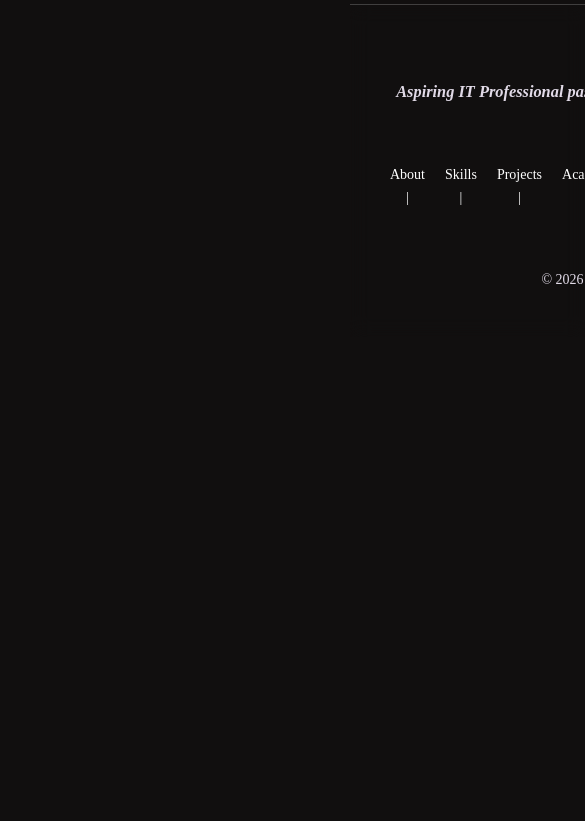
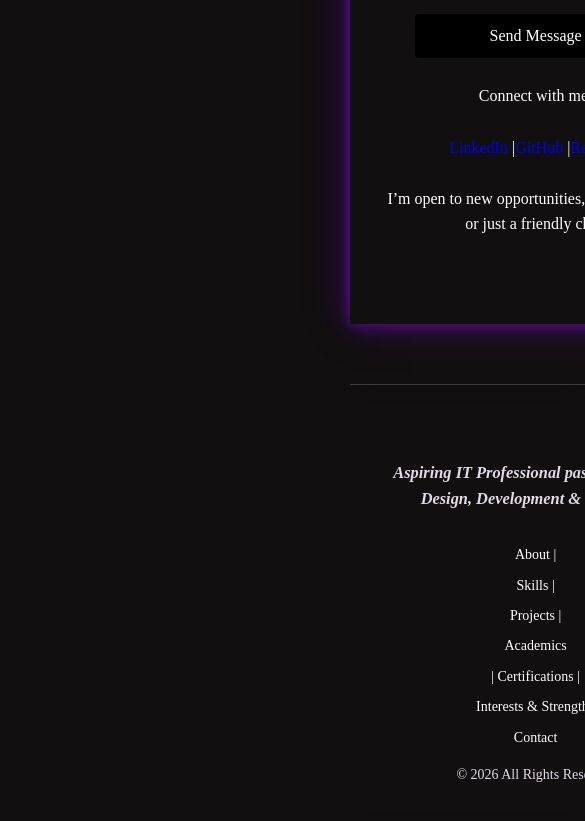
Before and after one commit to sakthi874/My-Portfolio, a React (Vite) app: page / in a window 390 px wide. Shown: the part 7532-8353 px from the top of the page, 585 px wide, since content can reach past the window. Before the commit the page ends 7868 px from the top, so only its background shows below. Built offline with nearby package versions, Linux system fonts and the light colour scheme.

Commit message:
updatted footer section

```diff
--- a/src/components/footer.css
+++ b/src/components/footer.css
@@ -39,3 +39,16 @@
 .footer-links a:hover {
   color: #6a0dad;
 }
+/* Responsive behavior */
+@media (max-width: 768px) {
+  .footer-links {
+    flex-direction: column;
+    gap: 8px;
+  }
+  .footer-tagline {
+    font-size: 0.9rem;
+  }
+  .footer-copy {
+    font-size: 0.7rem;
+  }
+}
```
